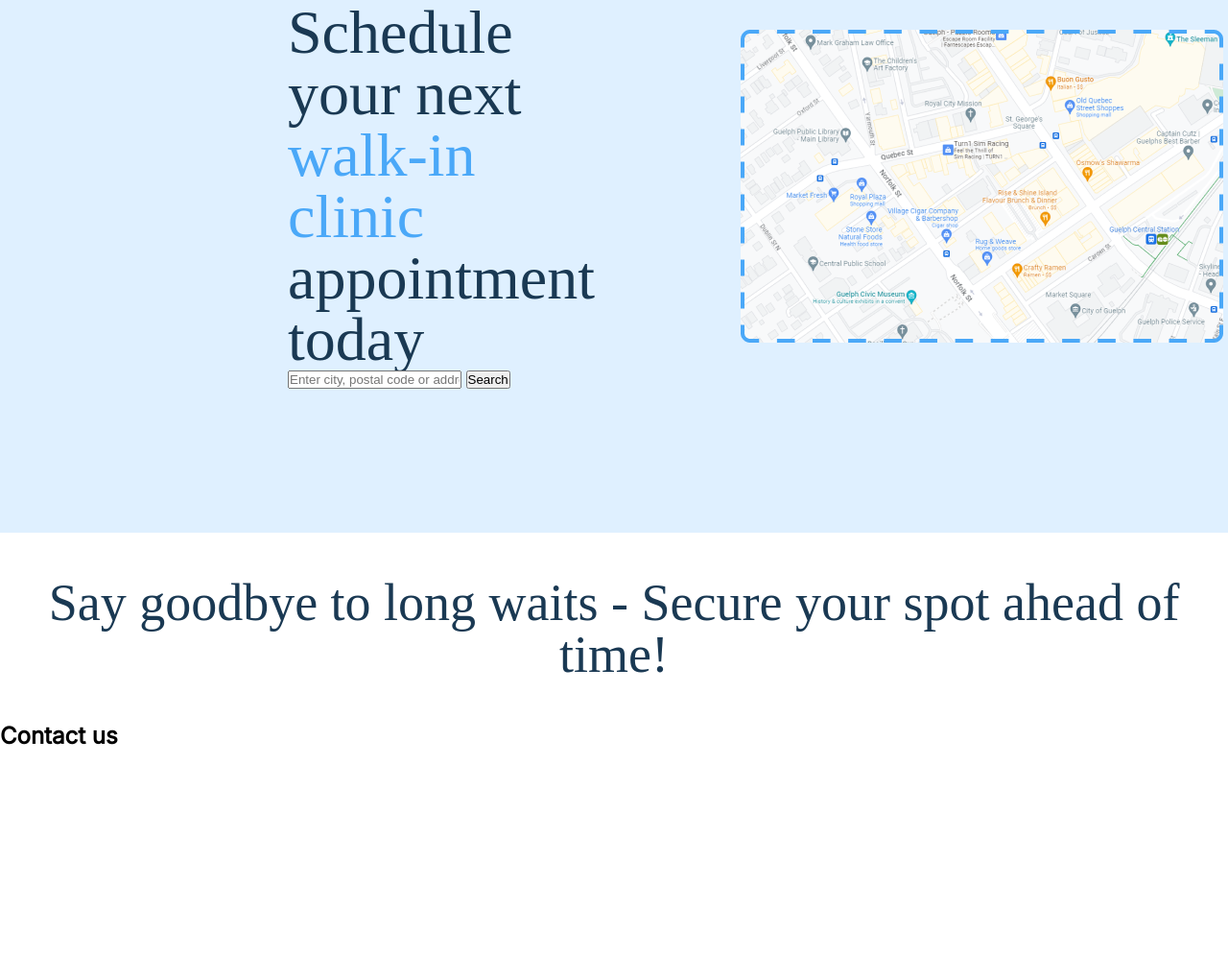
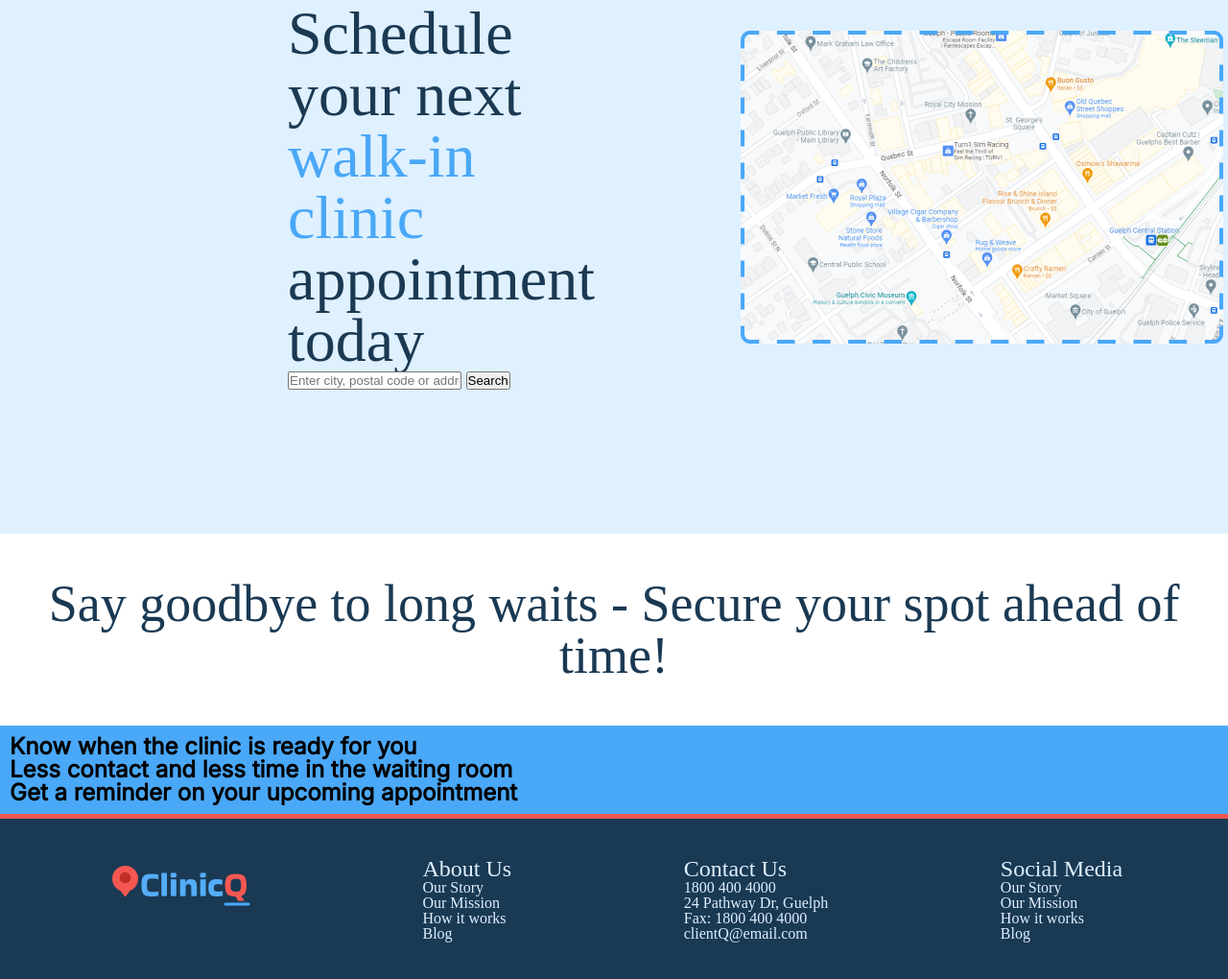
Before and after one commit to fahimcodesthings/clientQ, a plain HTML site: page index.html in a window 1280 px wide. Shown: the part 228-1248 px from the top of the page at 96% size. Before the commit the page ends 1009 px from the top, so only its background shows below. Drawn offline with Linux system fonts and the light colour scheme; a web font is replaced by a local one.

Commit message:
more footer stuff

```diff
--- a/index.html
+++ b/index.html
@@ -23,7 +23,7 @@
       </nav>
       <div class="book-button">
         <a href="#">Book Your Clinic</a>
-    </div>
+      </div>
     </div>
   </header>
 
@@ -46,14 +46,50 @@
 
   <section class="benifits">
     <h1 class="benifits-headline">Say goodbye to long waits - Secure your spot ahead of time!</h1>
+
+  </section>
+
+  <section class="benifits-box">
+    <h1>Know when the clinic is ready for you</h1>
+    <h1>Less contact and less time in the waiting room</h1>
+    <h1>Get a reminder on your upcoming appointment</h1>
   </section>
 
 
   <footer>
-        <h2>Contact us</h2>
-  </footer>
+    <div class="footercontainer">
+      <div class="logo">
+        <a href="index.html"><img src="clinicQlogo.png" alt="Logo"></a>
+      </div>
+
+      <div class="aboutuscontainer">
+        <h2>About Us</h2>
+        <a href="#">Our Story</a>
+        <a href="#">Our Mission</a>
+        <a href="#">How it works</a>
+        <a href="#">Blog</a>
+      </div>
+
+      <div class="contactuscontainer">
+        <h2>Contact Us</h2>
+        <a href="#">1800 400 4000</a>
+        <a href="#">24 Pathway Dr, Guelph</a>
+        <a href="#">Fax: 1800 400 4000</a>
+        <a href="#">clientQ@email.com</a>
+      </div>
+
+      <div class="socialcontainer">
+        <h2>Social Media</h2>
+        <a href="#">Our Story</a>
+        <a href="#">Our Mission</a>
+        <a href="#">How it works</a>
+        <a href="#">Blog</a>
+      </div>
 
 
+    </div>
+
+  </footer>
 
 </body>
 
--- a/style.css
+++ b/style.css
@@ -135,3 +135,40 @@ header nav ul li a {
   text-align: center;
   color: var(--dark-color);
 }
+
+.benifits-box{
+  background-color: var(--primary-color);
+  align-items: center;
+  padding: 10px;
+}
+
+
+footer{
+  background: var(--dark-color);
+  padding: 40px 20px;
+  border-top: var(--accent-color) 5px solid;
+}
+
+footer .footercontainer{
+
+  display: flex;
+  justify-content: space-around;
+
+
+}
+
+footer h2,a{
+  color: var(--light-color);
+  font-family: 'Bakbak One';
+  font-weight: lighter;
+}
+
+footer a{
+  display: flex;
+  text-decoration: none;
+}
+
+footer a:hover{
+  color: var(--primary-color);
+  transition: color 0.1s ease-in-out;
+}
```
